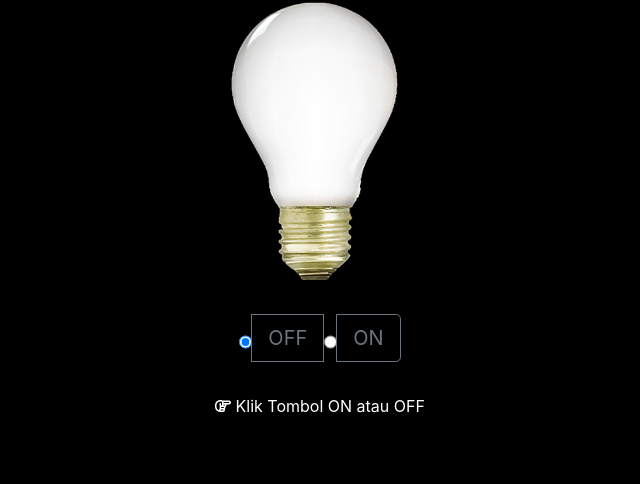
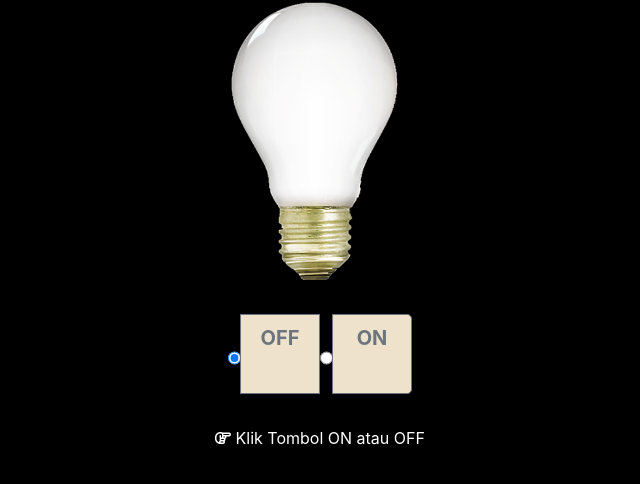
Before and after one commit to onysu/images, a plain HTML site: page index.html in a window 1280 px wide. Shown: the part 114-598 px from the top of the page, without its empty margins (320-960 px from the left). Drawn offline with nearby package versions, Linux system fonts and the light colour scheme.

Commit message:
Update index.html

```diff
--- a/index.html
+++ b/index.html
@@ -21,9 +21,9 @@
             text-align: center;
         }
 
-        .btn-secondary {
+        .btn-outline-secondary {
             width: 80px;
-            height: 100px;
+            height: 80px;
             font-size: 30px;
             font-weight: 700;
             background-color: #EEE2CC;
@@ -66,16 +66,6 @@
     </div>
 
     <script src="https://kit.fontawesome.com/a076d05399.js"></script>
-
-    <!-- Optional JavaScript; choose one of the two! -->
-
-    <!-- Option 1: Bootstrap Bundle with Popper.js -->
-    <script src="https://stackpath.bootstrapcdn.com/bootstrap/5.0.0-alpha2/js/bootstrap.bundle.min.js" integrity="sha384-BOsAfwzjNJHrJ8cZidOg56tcQWfp6y72vEJ8xQ9w6Quywb24iOsW913URv1IS4GD" crossorigin="anonymous"></script>
-
-    <!-- Option 2: Separate Popper.js and Bootstrap JS
-    <script src="https://cdn.jsdelivr.net/npm/popper.js@1.16.1/dist/umd/popper.min.js" integrity="sha384-9/reFTGAW83EW2RDu2S0VKaIzap3H66lZH81PoYlFhbGU+6BZp6G7niu735Sk7lN" crossorigin="anonymous"></script>
-    <script src="https://stackpath.bootstrapcdn.com/bootstrap/5.0.0-alpha2/js/bootstrap.min.js" integrity="sha384-5h4UG+6GOuV9qXh6HqOLwZMY4mnLPraeTrjT5v07o347pj6IkfuoASuGBhfDsp3d" crossorigin="anonymous"></script>
-    -->
 </body>
 
 </html>
```
